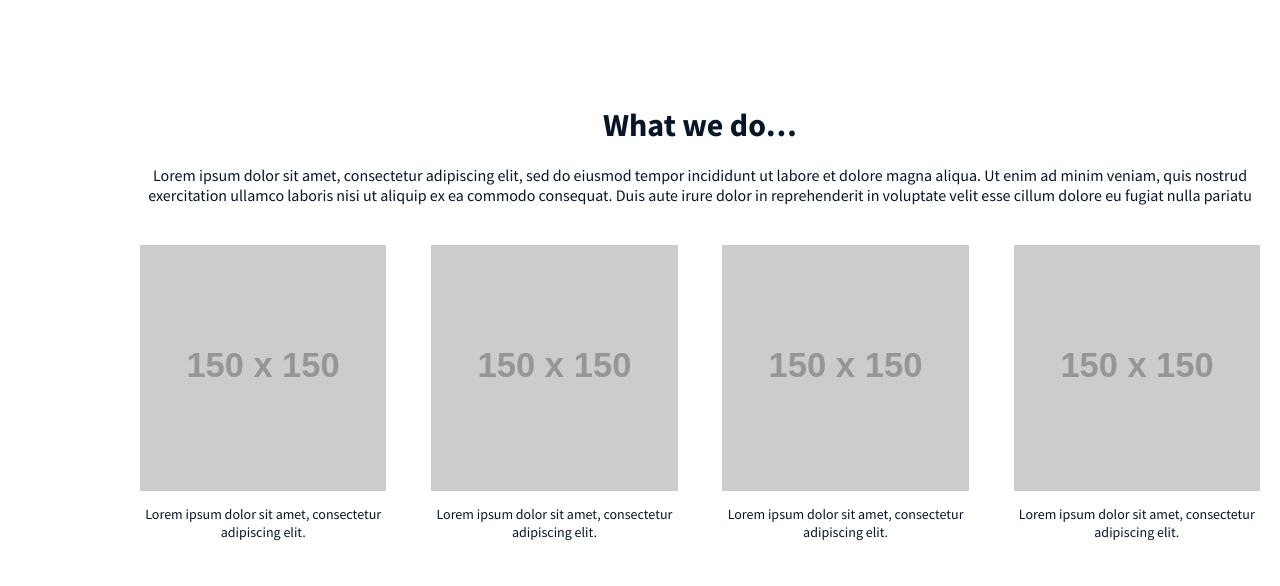
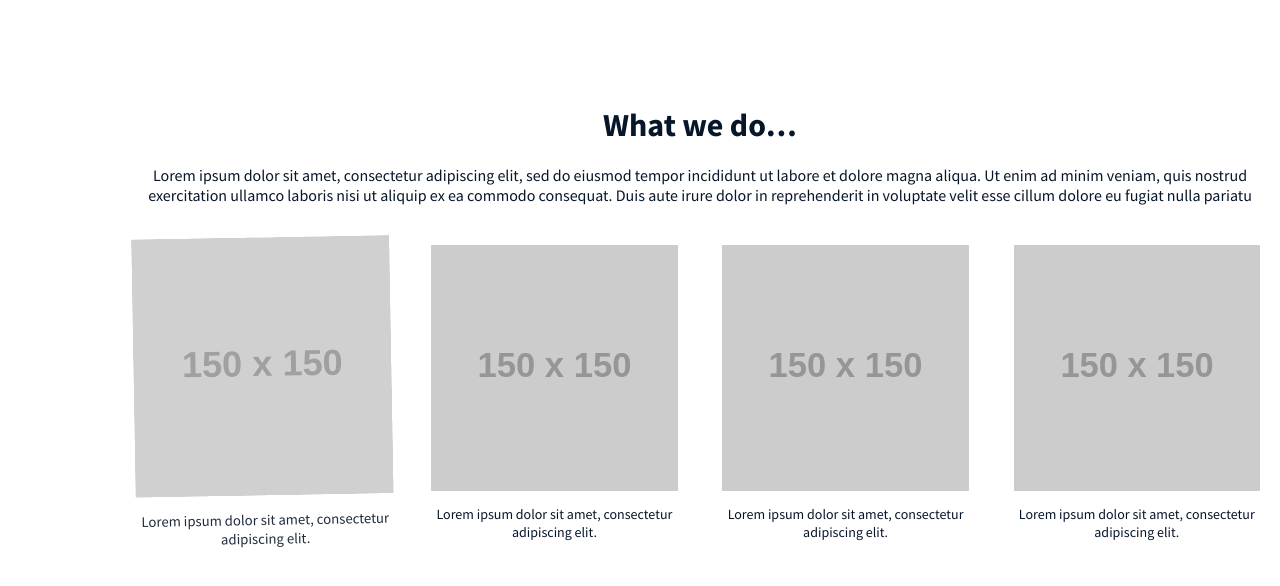
Before and after one commit to Ms-Mburu/alx_html_css, a plain HTML site: page headphones/4-index.html in a window 1280 px wide. In both pictures the pointer is over the element 263 px from the left and 1130 px from the top of the page. Shown: the part 730-1316 px from the top of the page. Drawn offline with Linux system fonts and the light colour scheme; placeholder pictures from the web are drawn by us; files whose address does not match are found by name.

Commit message:
Update 4 by me

```diff
--- a/headphones/4-styles.css
+++ b/headphones/4-styles.css
@@ -299,3 +299,13 @@ body {
   color: rgba(255, 255, 255, 0.3517);
   width: 100%;
 }
+
+.service-item {
+  width: 22%;
+  transition: transform 0.3s ease, opacity 0.3s ease;
+}
+
+.service-item:hover {
+  transform: scale(1.05) rotate(-1deg);
+  opacity: 0.9;
+}
```
